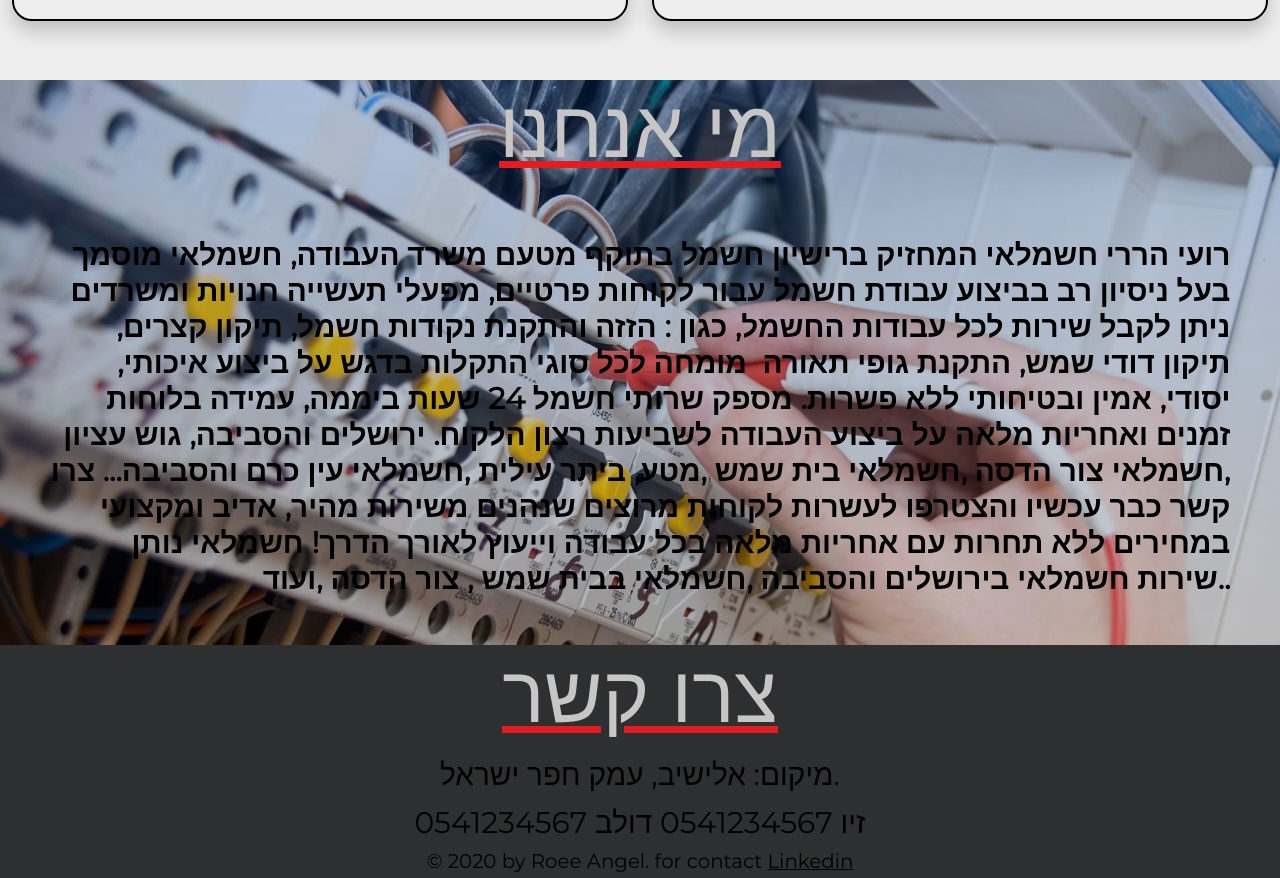
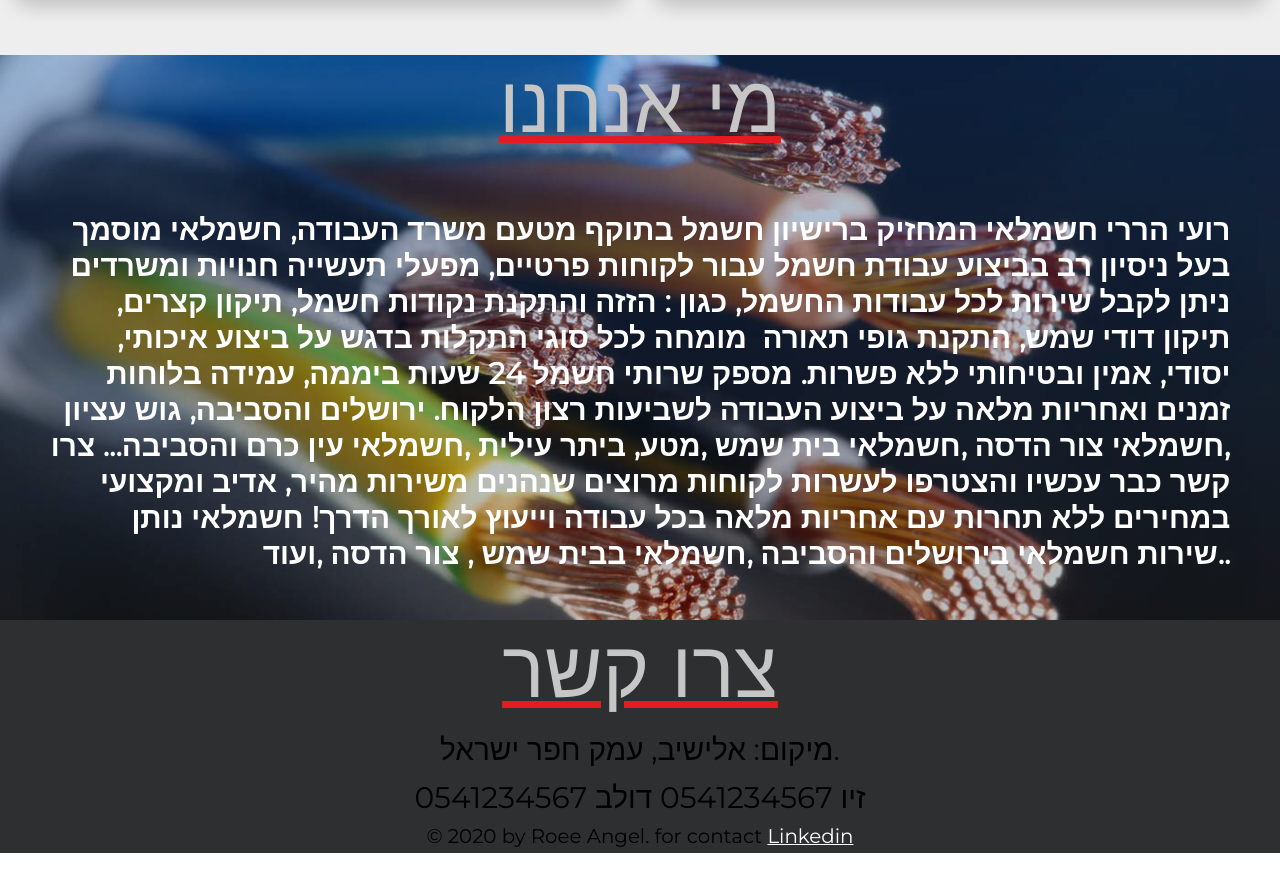
Before and after one commit to roee030/business-app, a React (Create React App) app: page / in a window 1280 px wide. Shown: the part 1780-2658 px from the top of the page. After the commit the page ends 2633 px from the top, so only its background shows below. Built offline with nearby package versions, Linux system fonts and the light colour scheme.

Commit message:
make more changes before deploy

```diff
--- a/src/App.css
+++ b/src/App.css
@@ -1,6 +1,7 @@
-*{
-  margin:0;
-  padding: 0;
-  box-sizing: border-box;
-  font-family: 'Montserrat', sans-serif;
+* {
+	margin: 0;
+	padding: 0;
+	box-sizing: border-box;
+	font-family: 'Montserrat', sans-serif;
+	direction: ltr;
 }
--- a/src/components/About/About.css
+++ b/src/components/About/About.css
@@ -1,12 +1,11 @@
 .About-wrapper {
-	background-image: linear-gradient(
+	background: linear-gradient(
 			to bottom,
 			rgba(0, 66, 153, 0.294),
 			rgba(0, 0, 0, 0.226)
 		),
-		url('../../images/clients.jpg');
-	background-repeat: no-repeat;
-	background-size: cover;
+		url('../../images/clients.jpg') no-repeat center center/cover;
+	object-fit: cover;
 }
 .About-header {
 	font-size: 8rem;
@@ -23,13 +22,14 @@
 	text-align: right;
 	font-size: 3rem;
 	font-weight: bold;
-	color: black;
+	color: white;
 	padding: 5rem;
 
 	background-size: cover;
 }
 @media (max-width: 700px) {
-	.About-wrapper {
+	/* .About-wrapper {
 		background-image: url(../../images/wallpaper_lightning.jpg);
-	}
+		background-color: rgba(0, 0, 0, 0.2);
+	} */
 }
--- a/src/components/Contact-section/Contact.css
+++ b/src/components/Contact-section/Contact.css
@@ -27,5 +27,5 @@
 	font-size: 2rem;
 }
 .my-linkedin a {
-	color: black;
+	color: white;
 }
--- a/src/components/Hero/Hero.css
+++ b/src/components/Hero/Hero.css
@@ -35,5 +35,6 @@
 @media screen and (max-width: 1000px) {
 	.owl-item {
 		height: 100% !important;
+		object-fit: cover;
 	}
 }
--- a/src/components/Navbar/Navbar.css
+++ b/src/components/Navbar/Navbar.css
@@ -1,5 +1,4 @@
 .NavbarItems {
-	margin-top: 25px;
 	background: #004399;
 	height: 80px;
 	display: flex;
@@ -52,6 +51,7 @@
 @media screen and (max-width: 620px) {
 	.NavbarItems {
 		position: relative;
+		margin-top: 25px;
 	}
 	.nav-menu {
 		display: flex;
```
Also changed, not shown: src/images/clients.jpg.
